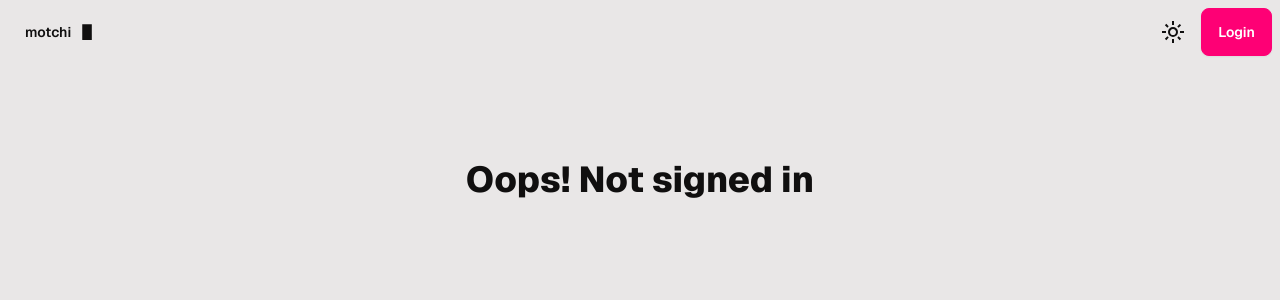
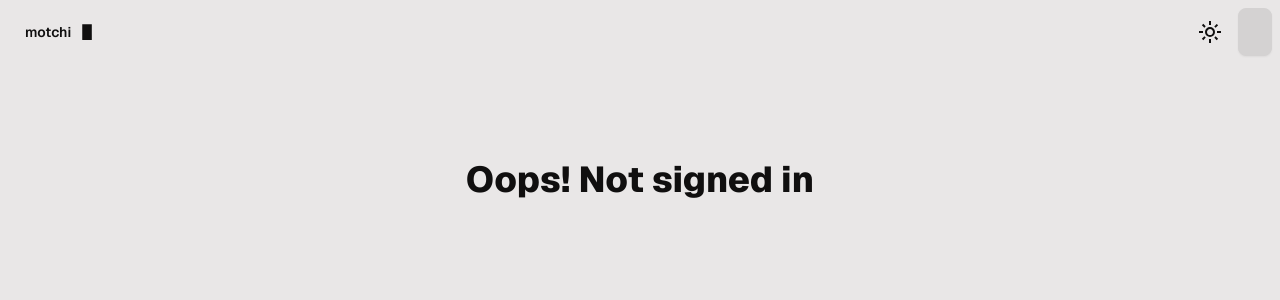
Before and after one commit to yhakamay/todo, a Next.js app: page / in a window 1280 px wide. Shown: the top 300 px of the page. Built offline with nearby package versions, Linux system fonts and the light colour scheme; no server answers.

Commit message:
update LoginButton
to accept multiple sign in methods

```diff
--- a/src/components/login-button.tsx
+++ b/src/components/login-button.tsx
@@ -1,22 +1,44 @@
 import { auth } from "@/lib/firebase/auth";
-import { useSignInWithGoogle } from "react-firebase-hooks/auth";
+import {
+  GoogleAuthProvider,
+  signInAnonymously,
+  signInWithPopup,
+} from "firebase/auth";
+import { useState } from "react";
 
-export function LoginButton() {
-  const [signInWithGoogle, _, loadingSignInWithGoogle, __] =
-    useSignInWithGoogle(auth);
+type Props = {
+  title: string;
+  disabled?: boolean;
+  style: "primary" | "link";
+  method: "google" | "anonymous";
+};
+
+export function LoginButton(props: Props) {
+  const { title, disabled, style, method } = props;
+  const [loading, setLoading] = useState(false);
+  const handleSignIn = async () => {
+    if (method === "google") {
+      setLoading(true);
+      const provider = new GoogleAuthProvider();
+      await signInWithPopup(auth, provider);
+      setLoading(false);
+    } else {
+      setLoading(true);
+      await signInAnonymously(auth);
+      setLoading(false);
+    }
+  };
 
   return (
     <button
-      onClick={() => signInWithGoogle()}
-      className="btn btn-primary"
-      title="Sign in with Google"
+      onClick={handleSignIn}
+      className={`btn btn-${style} ${disabled ? "disabled" : ""}`}
+      title={title}
       type="button"
-      disabled={loadingSignInWithGoogle}
+      disabled={loading || disabled}
     >
-      {loadingSignInWithGoogle && (
-        <span className="loading loading-ring"></span>
-      )}
-      Login
+      {loading && <span className="loading loading-ring"></span>}
+      {title}
     </button>
   );
 }
```
